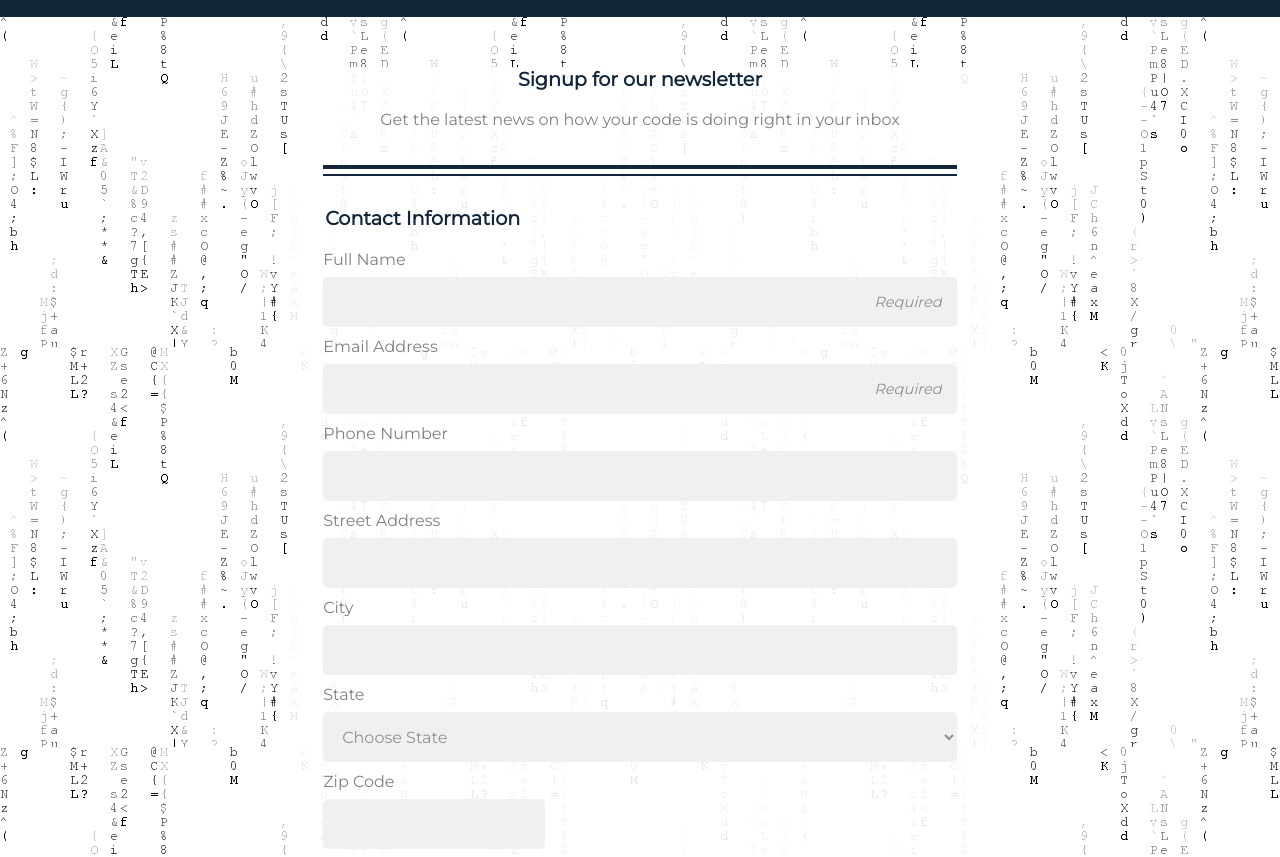
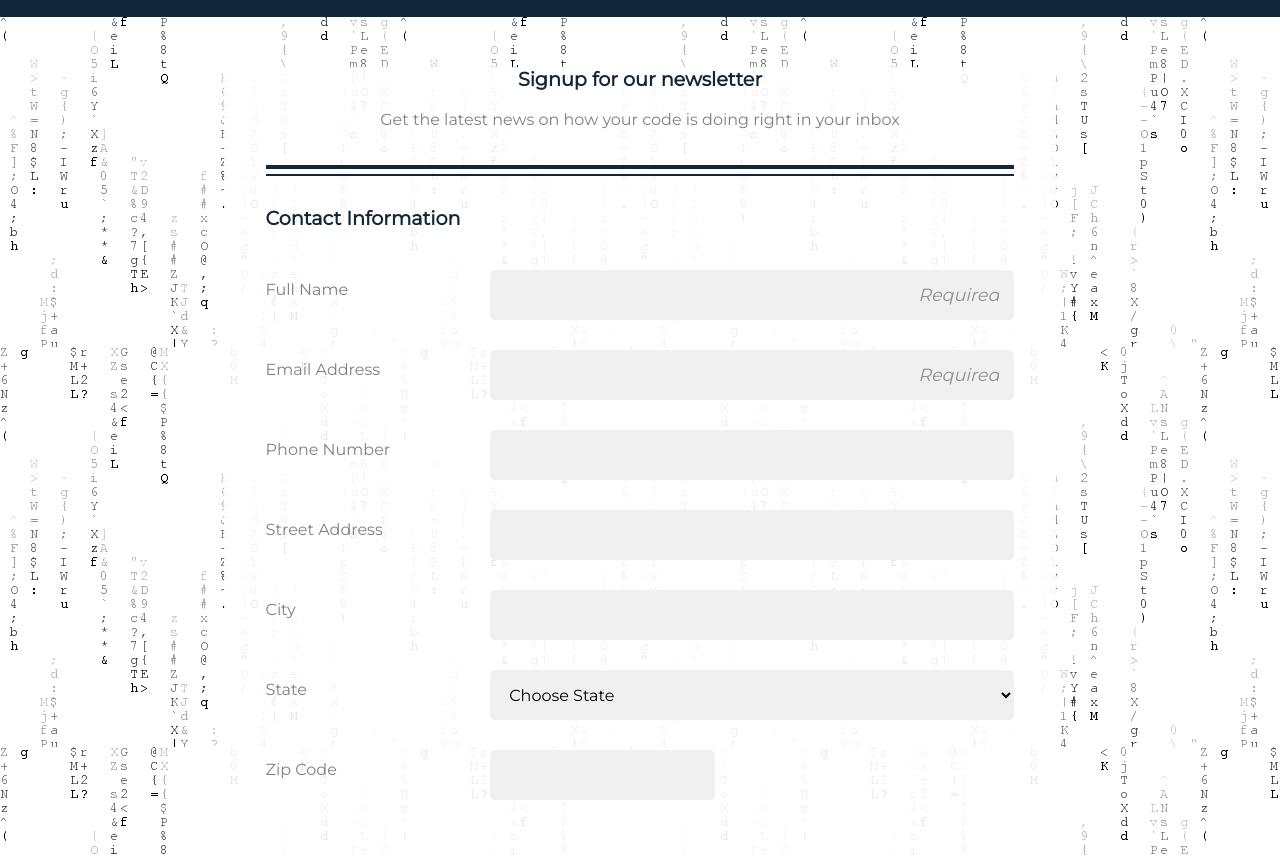
Before and after one commit to gianpietro1/online_registration, a plain HTML site: page index.html in a window 1280 px wide. Shown: the part 53-910 px from the top of the page. Drawn offline with Linux system fonts and the light colour scheme.

Commit message:
styling and syntax corrections

```diff
--- a/index.html
+++ b/index.html
@@ -27,16 +27,27 @@
 
           <legend class="title contact_info">Contact Information</legend>
 
+          <div class='clearfix'>
             <label for="name">Full Name</label>
             <input type="text" id="name" name="user_name" placeholder="Required" required>
+          </div>
+          <div class='clearfix'>
             <label for="email">Email Address</label>
             <input type="email" id="email" name="user_email" placeholder="Required" required>
+          </div>
+          <div class='clearfix'>
             <label for="phone">Phone Number</label>
             <input type="tel" id="phone" name="user_phone">
+          </div>
+          <div class='clearfix'>
             <label for="address">Street Address</label>
             <input type="text" id="address" name="user_address">
+          </div>
+          <div class='clearfix'>
             <label for="city">City</label>
             <input type="text" id="city" name="user_city">
+          </div>
+          <div class='clearfix'>
             <label for="state">State</label>
             <select id="state" name="user_state">
               <option value="" disabled selected>Choose State</option>
@@ -92,8 +103,11 @@
               <option value="WI">Wisconsin</option>
               <option value="WY">Wyoming</option>
             </select>
+          </div>
+          <div class='clearfix'>
             <label for="zipcode">Zip Code</label>
             <input type="number" id="zipcode" name="user_zipcode" min="10000" max="99999" required>
+          </div>
 
        </fieldset>
 
--- a/styles/styles.css
+++ b/styles/styles.css
@@ -1,4 +1,4 @@
-@import 'normalize';
+@import 'normalize.css';
 
 /* General */
 
@@ -121,7 +121,7 @@ input::-webkit-input-placeholder {
   color: #909090;
 }
 
-#contact > input:last-child {
+#contact > div:last-child input {
   width: 50%;
 }
 
@@ -161,7 +161,6 @@ input[type="radio"]
 .reset_button,
 .submit_button {
   border: none;
-  width: 100%;
   border-radius: 5px;
   color: white;
   font-size: 1.1em;
@@ -187,10 +186,12 @@ input[type="radio"]
   text-align: center;
 }
 
+textarea,
 input {
   transition: background-color 1s;
 }
 
+textarea:focus,
 input:focus {
   outline: none !important;
   border: 2px solid #003366 !important;
@@ -199,10 +200,10 @@ input:focus {
 
 /** Desktop **/
 
-@media screen and (min-width: 768px) {
+@media (min-width: 760px) {
 
   .container {
-    width: 55%;
+    width: 65%;
     margin: auto;
   }
 
@@ -219,8 +220,23 @@ input:focus {
     padding-top: 0px;
   }
 
-  #contact > input:last-child {
-    width: 35%;
+  #contact > div {
+    margin: 30px 0;
+    clear: both;
   }
 
-}
+  #contact label {
+    float: left;
+    width: 30%;
+  }
+
+  #contact input,
+  #contact select {
+    float: left;
+    width: 70%;
+  }
+
+  #contact > div:last-child > input {
+    width: 30%;
+    float:left;
+  }
```
Also changed, not shown: mockups/desktop-form.png. Lines whose indentation alone changed are shown as unchanged.
